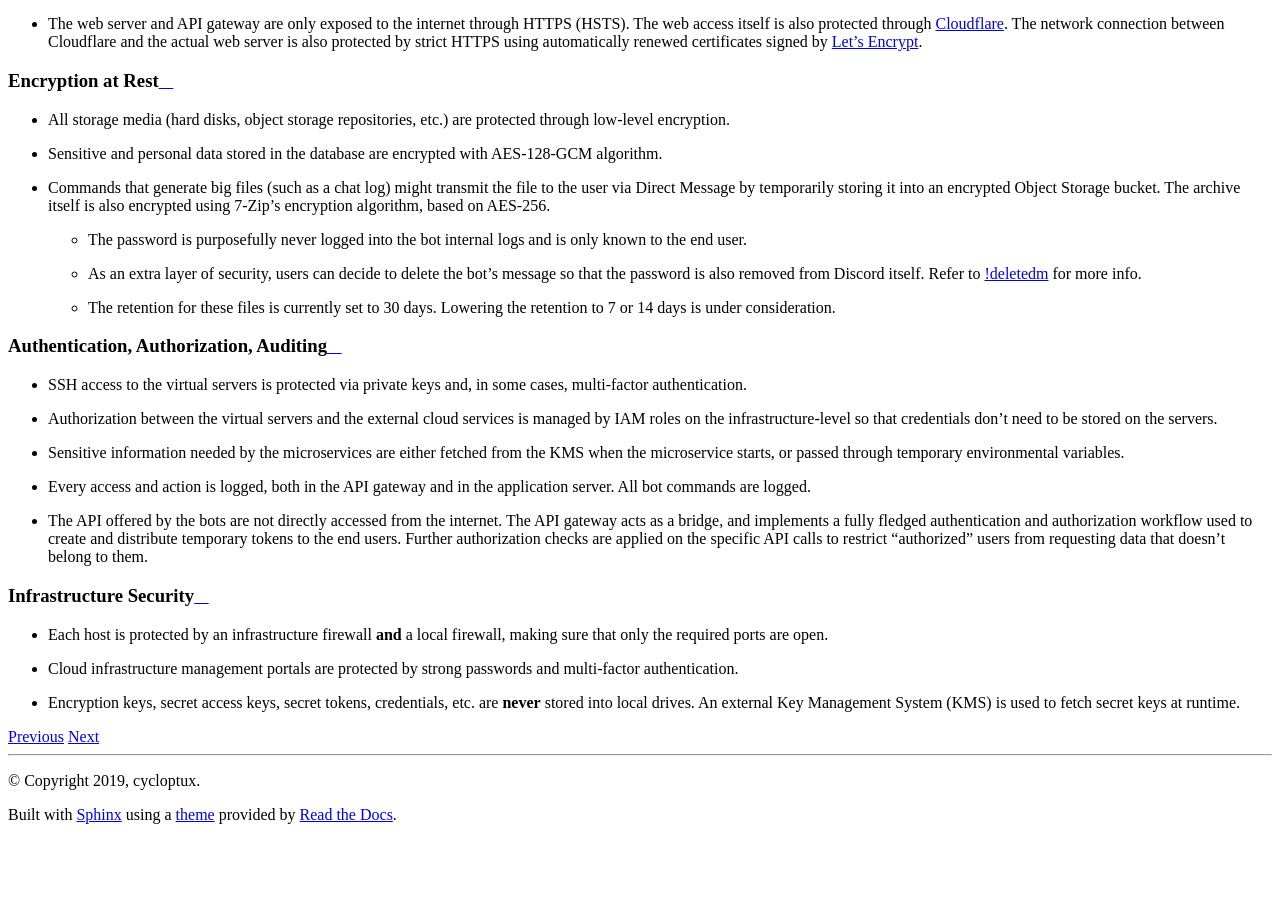
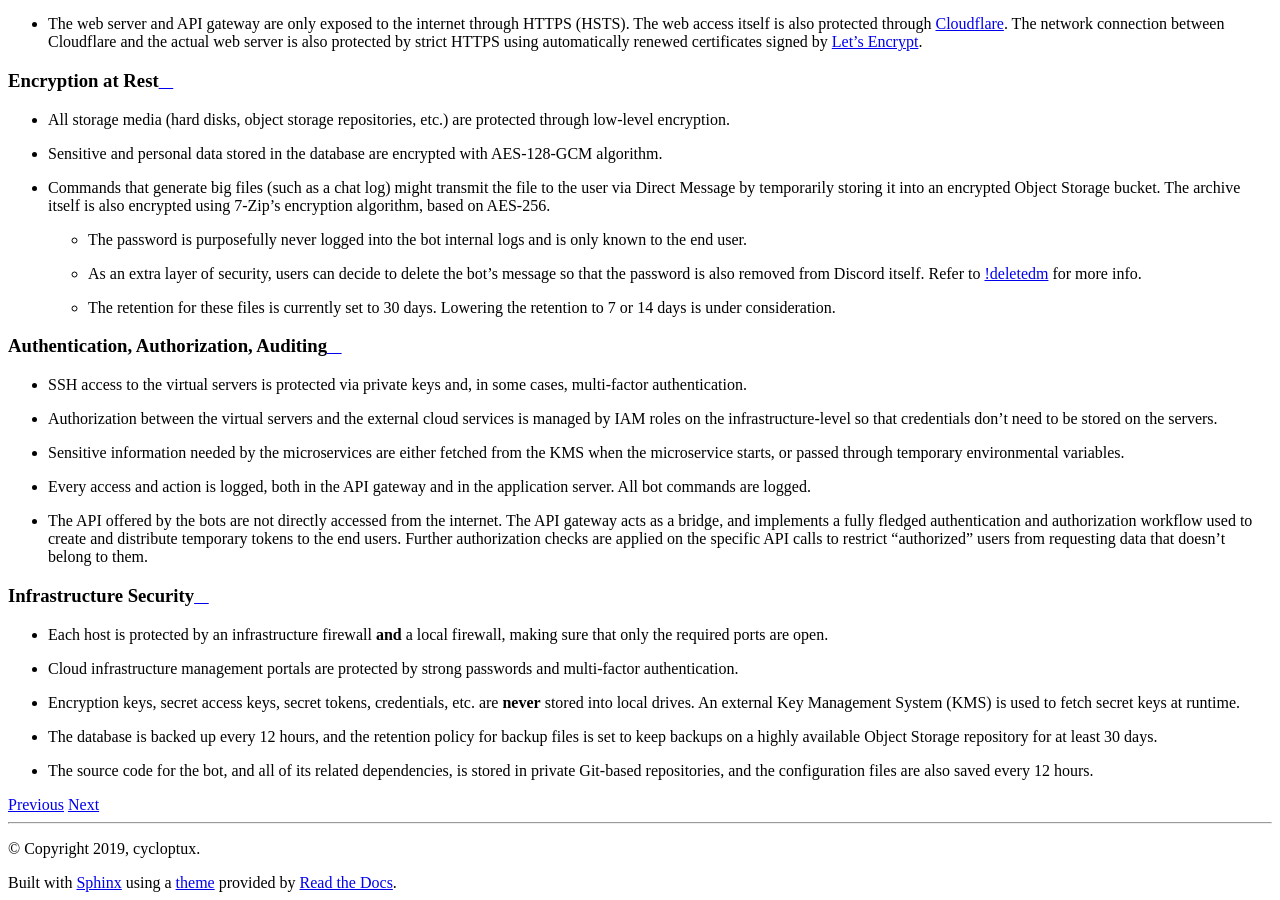
Before and after one commit to cycloptux/GiselleBot-Documentation, a Sphinx documentation site: the page built from docs/source/technical-and-security.rst, in a window 1280 px wide and 900 px high, scrolled down 2507 px. Built offline with Sphinx 7.4.7 and the Read the Docs theme 2.0.0, drawn with Linux system fonts in a browser that asks for light colours; before the commit the page ends 3339 px from its top, so only the background shows below that.

Commit message:
Added an extra note about the backup policies.

```diff
--- a/docs/source/technical-and-security.rst
+++ b/docs/source/technical-and-security.rst
@@ -82,3 +82,5 @@ Infrastructure Security
 * Each host is protected by an infrastructure firewall **and** a local firewall, making sure that only the required ports are open.
 * Cloud infrastructure management portals are protected by strong passwords and multi-factor authentication.
 * Encryption keys, secret access keys, secret tokens, credentials, etc. are **never** stored into local drives. An external Key Management System (KMS) is used to fetch secret keys at runtime.
+* The database is backed up every 12 hours, and the retention policy for backup files is set to keep backups on a highly available Object Storage repository for at least 30 days.
+* The source code for the bot, and all of its related dependencies, is stored in private Git-based repositories, and the configuration files are also saved every 12 hours.
```
